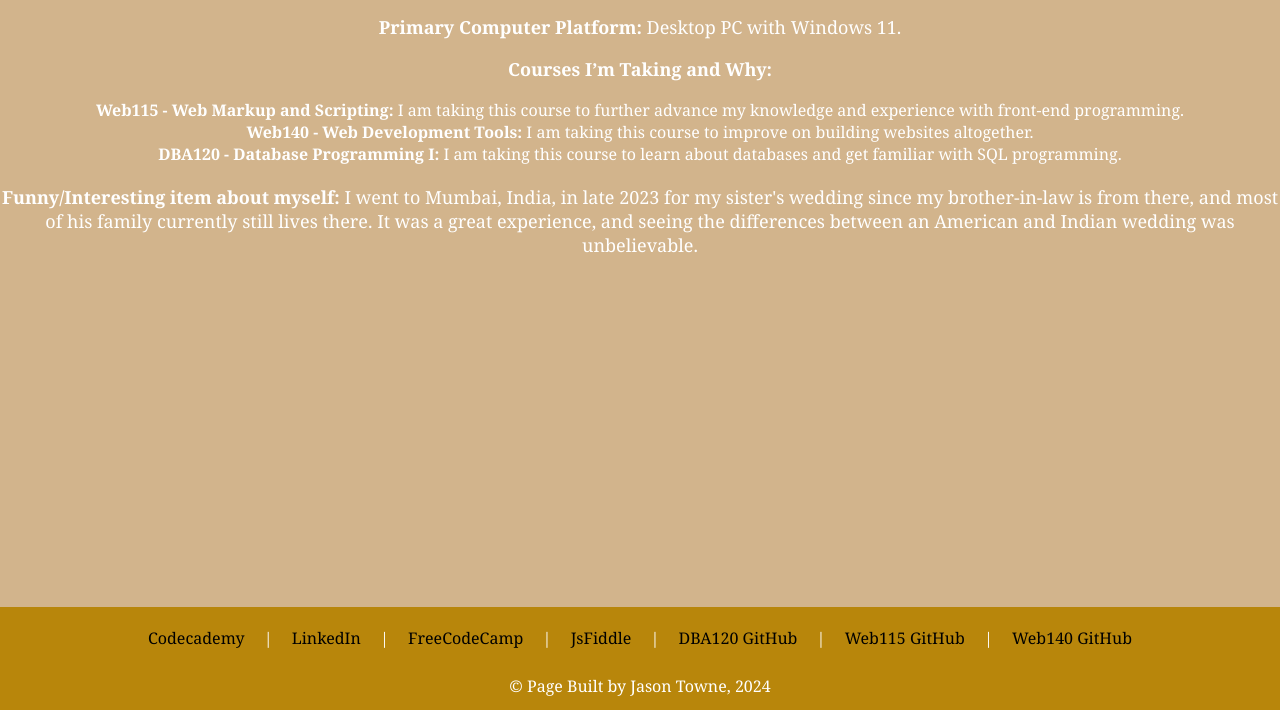
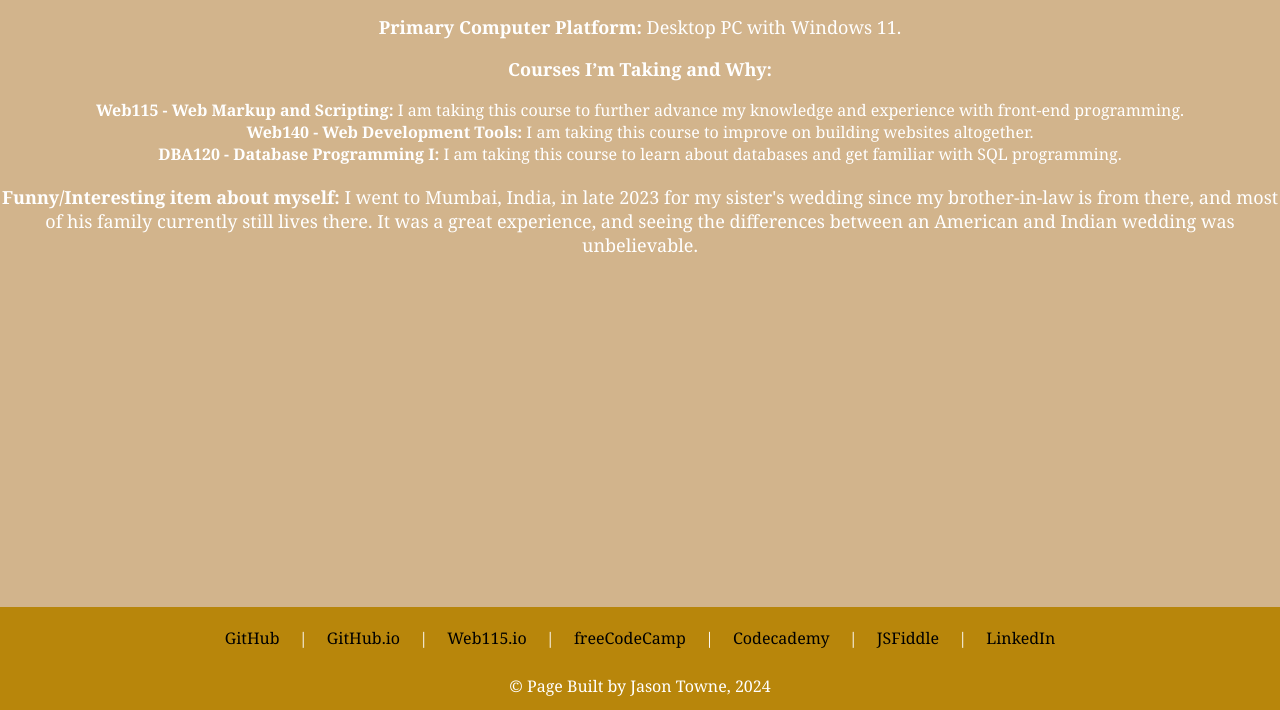
Before and after one commit to jtowne01/Web115, a plain HTML site: page introduction.html in a window 1280 px wide. Shown: the part 645-1355 px from the top of the page. Drawn offline with Linux system fonts and the light colour scheme.

Commit message:
Update introduction.html

```diff
--- a/introduction.html
+++ b/introduction.html
@@ -40,13 +40,13 @@
 </main>
   <footer>
     <nav>
-      <a href="https://www.codecademy.com/profiles/jtowne01" target="_blank">Codecademy</a> |
-      <a href="https://www.linkedin.com/in/jason-towne-69471a251/" target="_blank">LinkedIn</a> |
-      <a href="https://www.freecodecamp.org/jtowne01" target="_blank">FreeCodeCamp</a> |
-      <a href="https://jsfiddle.net/jtowne01/hgdw6a4j/1/" target="_blank">JsFiddle</a> |
-      <a href="https://github.com/jtowne01/jtowne01.github.io/blob/main/DBA120" target="_blank">DBA120 GitHub</a> |
-      <a href="https://github.com/jtowne01/jtowne01.github.io/blob/main/Web115" target="_blank">Web115 GitHub</a> |
-      <a href="https://github.com/jtowne01/jtowne01.github.io/blob/main/Web140" target="_blank">Web140 GitHub</a>
+    <a href="https://github.com/jtowne01" target="_blank">GitHub</a> |
+    <a href="https://jtowne01.github.io/" target="_blank">GitHub.io</a> |
+    <a href="https://jtowne01.github.io/Web115.io/" target="_blank">Web115.io</a> |
+    <a href="https://www.freecodecamp.org/jtowne01" target="_blank">freeCodeCamp</a> |
+    <a href="https://www.codecademy.com/profiles/jtowne01" target="_blank">Codecademy</a> |
+    <a href="https://jsfiddle.net/u/jtowne01" target="_blank">JSFiddle</a> |
+    <a href="https://github.com/jtowne01/jtowne01.github.io/blob/main/Web140" target="_blank">LinkedIn</a>
     </nav>
     <p>&copy; Page Built by Jason Towne, 2024</p>
     <a href="https://validator.w3.org/nu/?doc=https%3A%2F%2Fjtowne01.github.io%2FWeb115%2Fintroduction.html">
```
